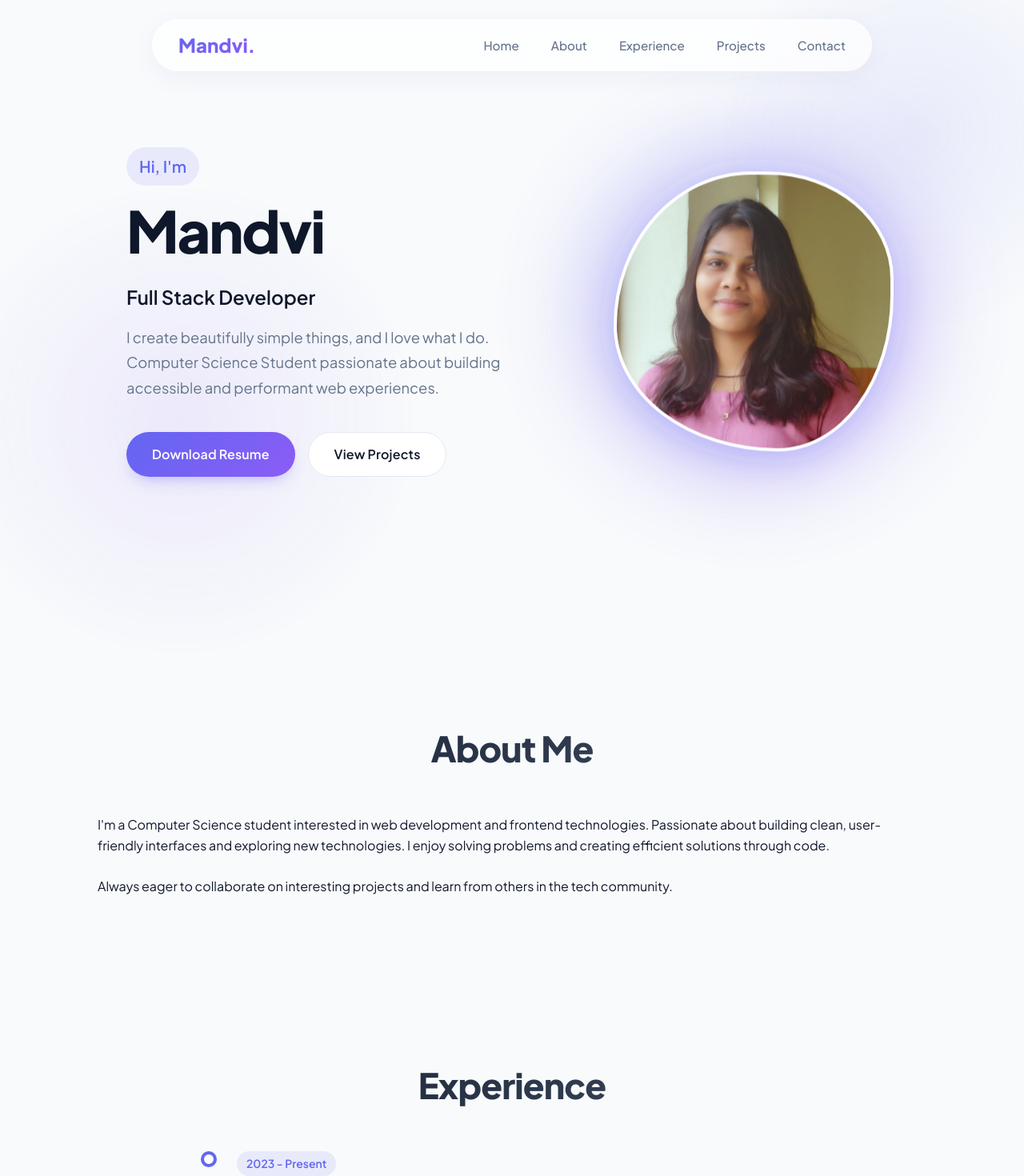
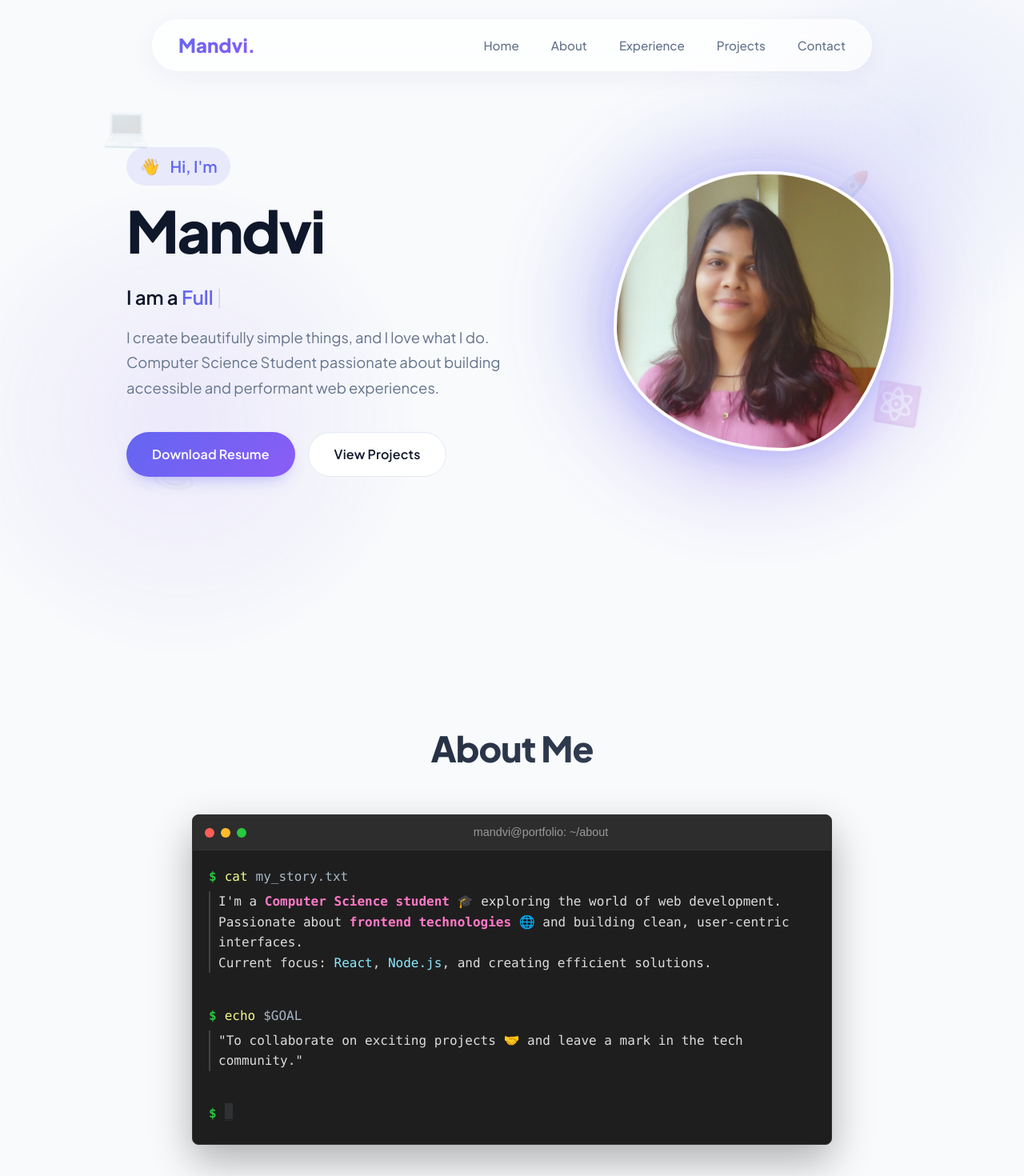
Before and after one commit to Mandvisah/portfolio, a React (Vite) app: page / in a window 1280 px wide. Shown: the top 1470 px of the page at 80% size. Built offline with nearby package versions, Linux system fonts and the light colour scheme.

Commit message:
Enhance About and Hero components with terminal-style presentation and typing effect; add floating icons for improved visual appeal

```diff
--- a/src/App.css
+++ b/src/App.css
@@ -15,6 +15,104 @@
   --shadow-lg: 0 20px 25px -5px rgb(0 0 0 / 0.05);
   --shadow-glow: 0 0 20px rgba(99, 102, 241, 0.15);
   --transition: all 0.3s cubic-bezier(0.4, 0, 0.2, 1);
+}
+
+/* About Terminal Style */
+.terminal-window {
+  background-color: #1e1e1e;
+  border-radius: 8px;
+  box-shadow: 0 20px 50px rgba(0, 0, 0, 0.3);
+  overflow: hidden;
+  max-width: 800px;
+  margin: 0 auto;
+  border: 1px solid #333;
+  font-family: 'Consolas', 'Monaco', 'Courier New', monospace;
+  transition: transform 0.3s ease;
+}
+
+.terminal-window:hover {
+  transform: translateY(-5px);
+  box-shadow: 0 30px 60px rgba(0, 0, 0, 0.4);
+}
+
+.terminal-header {
+  background-color: #2d2d2d;
+  padding: 10px 15px;
+  display: flex;
+  align-items: center;
+  border-bottom: 1px solid #333;
+}
+
+.terminal-buttons {
+  display: flex;
+  gap: 8px;
+}
+
+.terminal-buttons span {
+  width: 12px;
+  height: 12px;
+  border-radius: 50%;
+  display: inline-block;
+}
+
+.close { background-color: #ff5f56; }
+.minimize { background-color: #ffbd2e; }
+.maximize { background-color: #27c93f; }
+
+.terminal-title {
+  color: #999;
+  font-size: 0.9rem;
+  margin-left: 20px;
+  flex-grow: 1;
+  text-align: center;
+  font-family: sans-serif;
+}
+
+.terminal-body {
+  padding: 20px;
+  color: #f1f1f1;
+}
+
+.code-line {
+  display: flex;
+  gap: 10px;
+  margin-bottom: 5px;
+  color: #a9b7c6;
+}
+
+.prompt {
+  color: #27c93f;
+  font-weight: bold;
+}
+
+.command {
+  color: #f1fa8c;
+}
+
+.output-text {
+  color: #dcdcdc;
+  margin-bottom: 15px;
+  padding-left: 10px;
+  border-left: 2px solid #444;
+  line-height: 1.6;
+}
+
+.highlight {
+  color: #ff79c6;
+  font-weight: bold;
+}
+
+.var-name {
+  color: #8be9fd;
+}
+
+.cursor-blink {
+  display: inline-block;
+  width: 10px;
+  height: 20px;
+  background-color: #a9b7c6;
+  animation: blink 1s infinite;
+  vertical-align: middle;
 }
 
 /* Base Styles */
@@ -351,6 +449,45 @@ h2.section-title::after {
   100% { transform: translate(30px, 30px); }
 }
 
+/* Waving Hand Animation */
+@keyframes wave {
+  0% { transform: rotate(0deg); }
+  10% { transform: rotate(14deg); }
+  20% { transform: rotate(-8deg); }
+  30% { transform: rotate(14deg); }
+  40% { transform: rotate(-4deg); }
+  50% { transform: rotate(10deg); }
+  60% { transform: rotate(0deg); }
+  100% { transform: rotate(0deg); }
+}
+
+.wave-emoji {
+  display: inline-block;
+  animation: wave 2s infinite;
+  transform-origin: 70% 70%;
+  margin-right: 10px;
+}
+
+/* Floating Cartoons/Icons */
+.floating-icon {
+  position: absolute;
+  font-size: 3rem;
+  opacity: 0.15;
+  z-index: -1;
+  animation: float-icon 6s cubic-bezier(0.4, 0.0, 0.2, 1) infinite;
+  pointer-events: none;
+}
+
+@keyframes float-icon {
+  0%, 100% { transform: translateY(0) rotate(0deg); }
+  50% { transform: translateY(-20px) rotate(10deg); }
+}
+
+.icon-1 { top: 15%; left: 10%; animation-delay: 0s; color: #6366f1; }
+.icon-2 { top: 25%; right: 15%; animation-delay: 1.5s; color: #8b5cf6; }
+.icon-3 { bottom: 20%; left: 15%; animation-delay: 3s; color: #ec4899; }
+.icon-4 { bottom: 30%; right: 10%; animation-delay: 4.5s; color: #10b981; }
+
 /* About & Experience Cards */
 .timeline {
   max-width: 800px;
@@ -668,6 +805,23 @@ footer {
   z-index: 1001;
 }
 
+/* Typing Effect */
+.typing-text {
+  color: var(--primary-color);
+}
+
+.cursor {
+  display: inline-block;
+  font-weight: 100;
+  color: var(--text-primary);
+  animation: blink 1s infinite;
+}
+
+@keyframes blink {
+  0%, 100% { opacity: 1; }
+  50% { opacity: 0; }
+}
+
 .bar {
   width: 100%;
   height: 3px;
--- a/src/components/About.jsx
+++ b/src/components/About.jsx
@@ -5,20 +5,46 @@ const About = () => {
     <section id="about" className="section">
       <div className="container">
         <h2 className="section-title">About Me</h2>
-        <div className="about-grid">
-            <div className="about-text">
-                <p>
-                  I'm a Computer Science student interested in web development and frontend technologies.
-                  Passionate about building clean, user-friendly interfaces and exploring new technologies.
-                  I enjoy solving problems and creating efficient solutions through code.
-                </p>
-                <br />
-                <p>
-                  Always eager to collaborate on interesting projects and learn from others in the tech community.
-                </p>
+
+        {/* Terminal/IDE Style Window */}
+        <div className="terminal-window">
+          <div className="terminal-header">
+            <div className="terminal-buttons">
+              <span className="close"></span>
+              <span className="minimize"></span>
+              <span className="maximize"></span>
             </div>
-            {/* Can add another column for stats or image if desired */}
+            <div className="terminal-title">mandvi@portfolio: ~/about</div>
+          </div>
+          <div className="terminal-body">
+            <div className="code-line">
+              <span className="prompt">$</span> <span className="command">cat</span> my_story.txt
+            </div>
+            <div className="output-text">
+              <p>
+                I'm a <span className="highlight">Computer Science student</span> 🎓 exploring the world of web development.
+              </p>
+              <p>
+                Passionate about <span className="highlight">frontend technologies</span> 🌐 and building clean, user-centric interfaces.
+              </p>
+              <p>
+                Current focus: <span className="var-name">React</span>, <span className="var-name">Node.js</span>, and creating efficient solutions.
+              </p>
+            </div>
+            <br />
+            <div className="code-line">
+              <span className="prompt">$</span> <span className="command">echo</span> $GOAL
+            </div>
+            <div className="output-text">
+              "To collaborate on exciting projects 🤝 and leave a mark in the tech community."
+            </div>
+             <br />
+            <div className="code-line">
+              <span className="prompt">$</span> <span className="cursor-blink">_</span>
+            </div>
+          </div>
         </div>
+
       </div>
     </section>
   );
--- a/src/components/Hero.jsx
+++ b/src/components/Hero.jsx
@@ -1,14 +1,52 @@
-import React from 'react';
+import React, { useState, useEffect } from 'react';
 import profileImg from '../assets/profile.jpg';
 
 const Hero = () => {
+  const [text, setText] = useState("");
+  const [isDeleting, setIsDeleting] = useState(false);
+  const [loopNum, setLoopNum] = useState(0);
+  const [typingSpeed, setTypingSpeed] = useState(150);
+
+  const roles = ["Full Stack Developer", "CS Student", "Frontend Enthusiast", "Problem Solver"];
+
+  useEffect(() => {
+    const handleTyping = () => {
+      const i = loopNum % roles.length;
+      const fullText = roles[i];
+
+      setText(isDeleting
+        ? fullText.substring(0, text.length - 1)
+        : fullText.substring(0, text.length + 1)
+      );
+
+      setTypingSpeed(isDeleting ? 100 : 150);
+
+      if (!isDeleting && text === fullText) {
+        // Pause at end of word
+        setTimeout(() => setIsDeleting(true), 1000);
+      } else if (isDeleting && text === "") {
+        setIsDeleting(false);
+        setLoopNum(loopNum + 1);
+      }
+    };
+
+    const timer = setTimeout(handleTyping, isDeleting && text === roles[loopNum % roles.length] ? 1000 : typingSpeed);
+    return () => clearTimeout(timer);
+  }, [text, isDeleting, loopNum, typingSpeed, roles]);
+
   return (
     <section id="home" className="hero">
+      {/* Floating Cartoon Icons */}
+      <div className="floating-icon icon-1">💻</div>
+      <div className="floating-icon icon-2">🚀</div>
+      <div className="floating-icon icon-3">☕</div>
+      <div className="floating-icon icon-4">⚛️</div>
+
       <div className="container hero-content">
         <div className="hero-text">
-          <h3>Hi, I'm</h3>
+          <h3><span className="wave-emoji">👋</span> Hi, I'm</h3>
           <h1>Mandvi</h1>
-          <h2 className="hero-role">Full Stack Developer</h2>
+          <h2 className="hero-role">I am a <span className="typing-text">{text}</span><span className="cursor">|</span></h2>
           <p className="hero-description">
             I create beautifully simple things, and I love what I do.
             Computer Science Student passionate about building accessible and performant web experiences.
```
